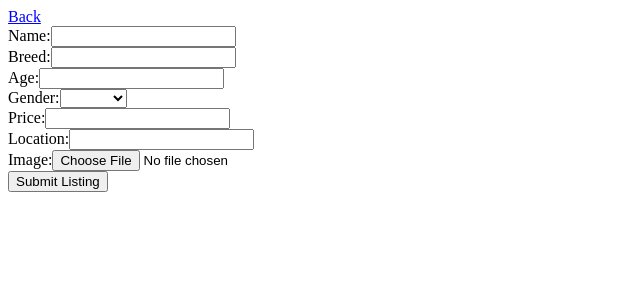
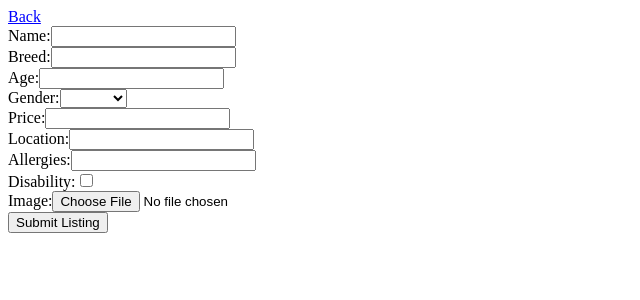
Before and after one commit to bethel-school-of-technology/team-dev-younglings-frontend, an Angular app: page /create-listing in a window 1280 px wide. Shown: the top 300 px of the page, without its empty margins (0-640 px from the left). Built offline with nearby package versions, Linux system fonts and the light colour scheme.

Commit message:
added button to redirect to sign-up page

```diff
--- a/db.json
+++ b/db.json
@@ -3,7 +3,7 @@
     {
       "id": "0",
       "firstname": "Parker",
-      "lastname": "Chicago",
+      "lastname": "Daniels",
       "address": "Warr Acres, OK",
       "username": "Spikeist",
       "email": "parkerdaniels2805@gmail.com",
--- a/src/app/components/create-listing/create-listing.component.html
+++ b/src/app/components/create-listing/create-listing.component.html
@@ -29,6 +29,14 @@
       <input type="text" id="location" name="location" [(ngModel)]="formData.location" required>
     </div>
     <div>
+      <label for="allergies">Allergies:</label>
+      <input type="text" id="allergies" name="allergies" [(ngModel)]="formData.allergies">
+    </div>
+    <div>
+      <label for="disability">Disability:</label>
+      <input type="checkbox" id="disability" name="disability" [(ngModel)]="formData.disability">
+    </div>
+    <div>
       <label for="image">Image:</label>
       <input type="file" id="image" name="image" (change)="onFileSelected($event)" accept="image/*">
     </div>
--- a/src/app/components/log-in/log-in.component.html
+++ b/src/app/components/log-in/log-in.component.html
@@ -1,6 +1,7 @@
 <a href="javascript:history.back()" style="color: blue; position: absolute; top: 10px; left: 10px;">Back</a>
 
-<form (ngSubmit)="login(credentials)">
+<div class="login-container">
+  <form (ngSubmit)="login(credentials)">
     <div>
       <label for="email">Email:</label>
       <input type="email" id="email" name="email" required>
@@ -10,4 +11,10 @@
       <input type="password" id="password" name="password" required>
     </div>
     <button type="submit">Log In</button>
-</form>
+  </form>
+
+  <div class="signup-link">
+    <p>Don't have an account yet?</p>
+    <button type="button" routerLink="/sign-up">Sign Up</button>
+  </div>
+</div>
```
